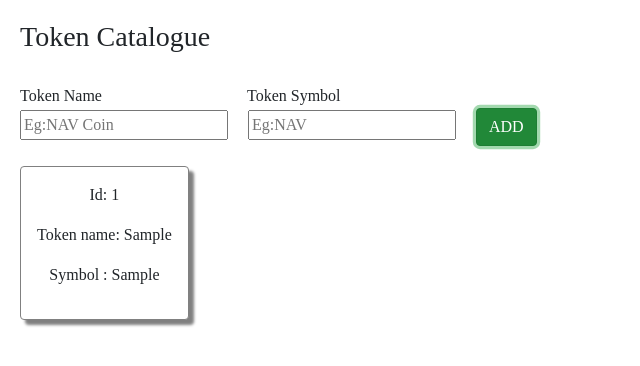
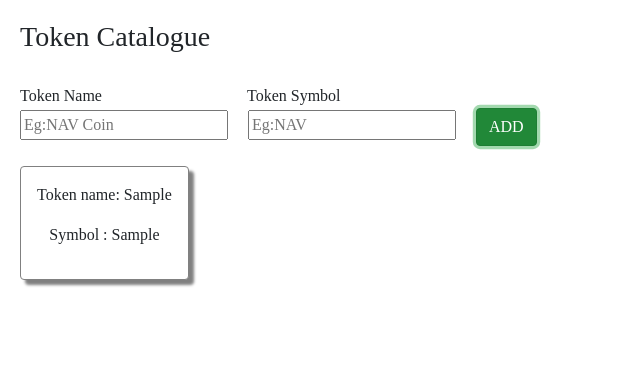
Before and after one commit to nehaannvinu/FullStackTraining, a React (Create React App) app: page / in a window 1280 px wide. Both pictures are taken after typing "Sample", "Sample" into the empty fields and a click on the button "ADD". Shown: the top 366 px of the page, without its empty margins (0-640 px from the left). Built offline with nearby package versions, Linux system fonts and the light colour scheme.

Commit message:
Added card delete button

```diff
--- a/src/components/card.js
+++ b/src/components/card.js
@@ -7,10 +7,8 @@ const Card = ({ name, symbol, id, handleDelete}) => {
             <div className="card">
                 <div className="card-body">
                     <button className="card-button" onClick={()=>handleDelete(id)}>
-                        <p>Id: {id}</p>
                         <p className="title">Token name: {name}</p>
                         <p className="title">Symbol : {symbol}</p>
-                        {/* <button onClick={()=>handleDelete(id)}>DELETE</button> */}
                     </button>
                 </div>
             </div>
```
